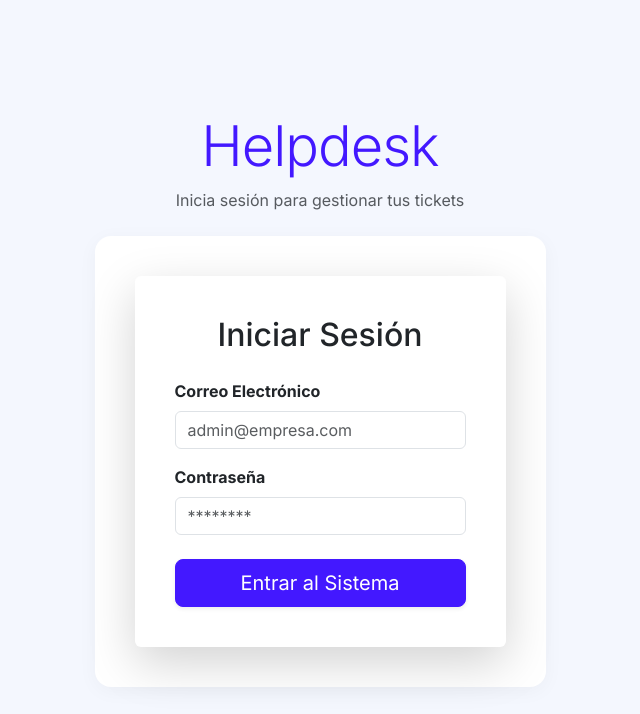
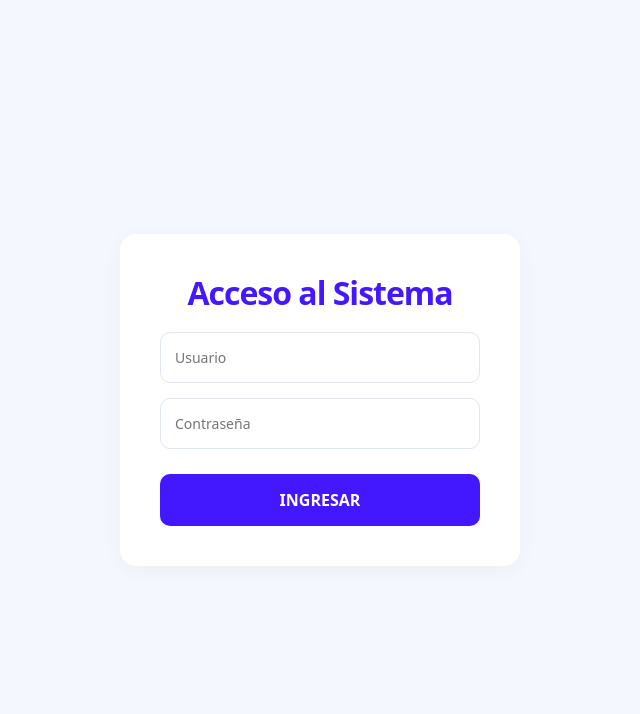
Before and after one commit to Amaaruu/TicketsFrontend, a React (Vite) app: page /login in a window 1280 px wide. Shown: the top 714 px of the page, without its empty margins (320-960 px from the left). Built offline with nearby package versions, Linux system fonts and the light colour scheme.

Commit message:
integracion de comunicacion con la api

```diff
--- a/src/api/userService.js
+++ b/src/api/userService.js
@@ -1,7 +1,26 @@
 import api from './axios';
 
-export const userService = {
-  getAll: () => api.get('/usuarios'),
-  delete: (id) => api.delete(`/usuarios/${id}`),
-  updateRole: (id, rolId) => api.patch(`/usuarios/${id}`, { rol: { id: rolId } })
+export const loginUsuario = async (credentials) => {
+    // Axios guarda la respuesta del backend en la propiedad 'data'
+    const response = await api.post('/usuarios/login', credentials);
+    return response.data;
 };
+
+export const obtenerUsuarios = async () => {
+    const response = await api.get('/usuarios');
+    return response.data;
+};
+
+export const crearUsuario = async (usuario) => {
+    const response = await api.post('/usuarios', usuario);
+    return response.data;
+};
+
+export const actualizarUsuario = async (id, usuario) => {
+    const response = await api.put(`/usuarios/${id}`, usuario);
+    return response.data;
+};
+
+export const eliminarUsuario = async (id) => {
+    await api.delete(`/usuarios/${id}`);
+};
--- a/src/pages/LoginPage.jsx
+++ b/src/pages/LoginPage.jsx
@@ -1,50 +1,81 @@
-import { useState } from 'react';
+import React, { useState } from 'react';
 import { useNavigate } from 'react-router-dom';
-import { Container, Row, Col, Alert } from 'react-bootstrap';
-import LoginForm from '../components/organisms/LoginForm';
-import api from '../api/axios';
+import { loginUsuario } from '../api/userService';
 import { useAuthStore } from '../store/useAuthStore';
-import '../styles/pages/LoginPage.css'; // <-- Ruta actualizada
+// Importamos tu archivo CSS (verifica que la ruta coincida con tu estructura)
+import '../styles/pages/LoginPage.css';
 
 const LoginPage = () => {
+    const [credentials, setCredentials] = useState({ username: '', password: '' });
+    const [error, setError] = useState('');
+
+    const setUser = useAuthStore(state => state.setUser);
+    const setToken = useAuthStore(state => state.setToken);
     const navigate = useNavigate();
-  const setToken = useAuthStore((state) => state.setToken);
-  const setUser = useAuthStore((state) => state.setUser);
 
-  const [error, setError] = useState(null);
+    const handleChange = (e) => {
+        setCredentials({ ...credentials, [e.target.name]: e.target.value });
+    };
 
-  const handleLogin = async (credentials) => {
+    const handleSubmit = async (e) => {
+        e.preventDefault();
         try {
-      setError(null);
-      const response = await api.post('/auth/login', credentials);
-      setToken(response.data.token);
-      setUser({
-        id: response.data.id,
-        email: response.data.email,
-        rol: response.data.rol
-      });
-      navigate('/dashboard');
+            const user = await loginUsuario(credentials);
+            setUser(user);
+            setToken(user.username);
+            navigate('/');
         } catch (err) {
-      const message = err.response?.data || "Error al conectar con el servidor";
-      setError(typeof message === 'object' ? "Credenciales incorrectas" : message);
+            setError('Credenciales inválidas. Intenta nuevamente.');
         }
     };
 
     return (
-    <Container className="vh-100">
-      <Row className="h-100 align-items-center justify-content-center">
-        <Col md={5}>
-          <div className="text-center mb-4">
-            <h1 className="display-4 login-title">Helpdesk</h1>
-            <p className="text-muted">Inicia sesión para gestionar tus tickets</p>
+        // Contenedor principal centrado
+        <div style={{ display: 'flex', height: '100vh', justifyContent: 'center', alignItems: 'center', backgroundColor: '#f4f7fe', fontFamily: 'system-ui, sans-serif' }}>
+
+            {/* Aplicamos tu clase .login-card */}
+            <div className="login-card" style={{ width: '100%', maxWidth: '400px', textAlign: 'center', boxSizing: 'border-box' }}>
+
+                {/* Aplicamos tu clase .login-title */}
+                <h2 className="login-title">Acceso al Sistema</h2>
+
+                {error && <p style={{ color: '#d32f2f', fontSize: '13px', marginBottom: '20px', fontWeight: '500' }}>{error}</p>}
+
+                <form onSubmit={handleSubmit} style={{ display: 'flex', flexDirection: 'column', gap: '15px', marginTop: '20px' }}>
+                    <input
+                        name="username"
+                        placeholder="Usuario"
+                        onChange={handleChange}
+                        required
+                        style={{ padding: '14px', borderRadius: '10px', border: '1px solid #e0e5f2', outline: 'none', fontSize: '14px' }}
+                    />
+                    <input
+                        name="password"
+                        type="password"
+                        placeholder="Contraseña"
+                        onChange={handleChange}
+                        required
+                        style={{ padding: '14px', borderRadius: '10px', border: '1px solid #e0e5f2', outline: 'none', fontSize: '14px' }}
+                    />
+                    <button
+                        type="submit"
+                        style={{
+                            padding: '14px',
+                            borderRadius: '10px',
+                            backgroundColor: '#4318ff', // Combinando con tu título
+                            color: 'white',
+                            border: 'none',
+                            fontWeight: '700',
+                            cursor: 'pointer',
+                            marginTop: '10px',
+                            transition: 'background 0.3s'
+                        }}
+                    >
+                        INGRESAR
+                    </button>
+                </form>
             </div>
-          {error && <Alert variant="danger" className="mb-4 rounded-3">{error}</Alert>}
-          <div className="login-card">
-            <LoginForm onLogin={handleLogin} />
         </div>
-        </Col>
-      </Row>
-    </Container>
     );
 };
 
--- a/src/pages/UsersView.jsx
+++ b/src/pages/UsersView.jsx
@@ -1,74 +1,104 @@
-import { useEffect, useState } from 'react';
-import { Table, Badge, Form, Button } from 'react-bootstrap';
-import { Trash2 } from 'lucide-react';
-import { userService } from '../api/userService';
-import '../styles/pages/ViewStyles.css'; // <-- Ruta actualizada
-import '../styles/components/organisms/TicketTable.css'; // <-- Ruta actualizada
+import React, { useState, useEffect } from 'react';
+import { obtenerUsuarios, crearUsuario, actualizarUsuario, eliminarUsuario } from '../api/userService';
 
 const UsersView = () => {
   const [usuarios, setUsuarios] = useState([]);
+  const [form, setForm] = useState({ username: '', password: '', nombre: '', rol: '' });
+  const [editingId, setEditingId] = useState(null);
+
+  useEffect(() => {
+    cargarUsuarios();
+  }, []);
 
   const cargarUsuarios = async () => {
-    const res = await userService.getAll();
-    setUsuarios(res.data);
+    try {
+      const data = await obtenerUsuarios();
+      setUsuarios(data);
+    } catch (error) {
+      console.error("Error al cargar usuarios", error);
+    }
   };
 
-  useEffect(() => { cargarUsuarios(); }, []);
+  const handleChange = (e) => {
+    setForm({ ...form, [e.target.name]: e.target.value });
+  };
 
-  const handleEliminar = async (id) => {
-    if(window.confirm("¿Seguro que deseas desactivar este usuario?")) {
-      await userService.delete(id);
+  const handleSubmit = async (e) => {
+    e.preventDefault();
+    if (editingId) {
+      await actualizarUsuario(editingId, form);
+    } else {
+      await crearUsuario(form);
+    }
+    setForm({ username: '', password: '', nombre: '', rol: '' });
+    setEditingId(null);
+    cargarUsuarios();
+  };
+
+  const handleEdit = (u) => {
+    setForm({ username: u.username, password: u.password, nombre: u.nombre, rol: u.rol });
+    setEditingId(u.id);
+  };
+
+  const handleDelete = async (id) => {
+    if(window.confirm("¿Estás seguro de eliminar este usuario?")) {
+      await eliminarUsuario(id);
       cargarUsuarios();
     }
   };
 
-  const handleCambiarRol = async (id, nuevoRolId) => {
-    await userService.updateRole(id, nuevoRolId);
-    cargarUsuarios();
+  // Estilos limpios y minimalistas en línea para rapidez
+  const styles = {
+    container: { padding: '40px', maxWidth: '1000px', margin: '0 auto', fontFamily: 'system-ui, sans-serif', color: '#333' },
+    title: { fontSize: '24px', fontWeight: '300', marginBottom: '30px', borderBottom: '1px solid #eaeaea', paddingBottom: '10px', letterSpacing: '1px' },
+    form: { display: 'grid', gridTemplateColumns: 'repeat(auto-fit, minmax(200px, 1fr))', gap: '15px', marginBottom: '40px' },
+    input: { padding: '12px', border: '1px solid #ccc', borderRadius: '4px', outline: 'none', fontSize: '14px', transition: 'border-color 0.3s' },
+    button: { padding: '12px 20px', backgroundColor: '#000', color: '#fff', border: 'none', cursor: 'pointer', fontSize: '14px', textTransform: 'uppercase', letterSpacing: '1px' },
+    buttonOutline: { padding: '8px 12px', backgroundColor: 'transparent', color: '#000', border: '1px solid #000', cursor: 'pointer', fontSize: '12px', textTransform: 'uppercase', marginRight: '8px' },
+    table: { width: '100%', borderCollapse: 'collapse', marginTop: '20px' },
+    th: { textAlign: 'left', padding: '15px 10px', borderBottom: '2px solid #000', fontWeight: '500', fontSize: '14px', textTransform: 'uppercase' },
+    td: { padding: '15px 10px', borderBottom: '1px solid #eaeaea', fontSize: '14px' }
   };
 
   return (
-    <div className="view-container">
-      <h3 className="view-header mb-4">Gestión de Usuarios</h3>
-      <Table hover responsive className="custom-table">
+    <div style={styles.container}>
+      <h1 style={styles.title}>Gestión de Usuarios</h1>
+
+      <form onSubmit={handleSubmit} style={styles.form}>
+        <input style={styles.input} name="username" value={form.username} onChange={handleChange} placeholder="Username" required />
+        <input style={styles.input} name="password" type="password" value={form.password} onChange={handleChange} placeholder="Contraseña" required />
+        <input style={styles.input} name="nombre" value={form.nombre} onChange={handleChange} placeholder="Nombre Completo" required />
+        <input style={styles.input} name="rol" value={form.rol} onChange={handleChange} placeholder="Rol (Ej: ADMIN)" required />
+        <button style={styles.button} type="submit">
+          {editingId ? 'Guardar Cambios' : 'Añadir Usuario'}
+        </button>
+      </form>
+
+      <table style={styles.table}>
         <thead>
           <tr>
-            <th>ID</th>
-            <th>Nombre</th>
-            <th>Email</th>
-            <th>Rol Actual</th>
-            <th>Cambiar Rol</th>
-            <th>Acciones</th>
+            <th style={styles.th}>ID</th>
+            <th style={styles.th}>Username</th>
+            <th style={styles.th}>Nombre</th>
+            <th style={styles.th}>Rol</th>
+            <th style={styles.th}>Acciones</th>
           </tr>
         </thead>
         <tbody>
           {usuarios.map(u => (
             <tr key={u.id}>
-              <td>#{u.id}</td>
-              <td>{u.nombre}</td>
-              <td>{u.email}</td>
-              <td>
-                <Badge bg={u.rol === 'ADMINISTRADOR' ? 'danger' : u.rol === 'AGENTE' ? 'warning' : 'info'}>
-                  {u.rol}
-                </Badge>
-              </td>
-              <td>
-                <Form.Select size="sm" onChange={(e) => handleCambiarRol(u.id, e.target.value)} defaultValue="">
-                   <option value="" disabled>Asignar...</option>
-                   <option value="1">Administrador</option>
-                   <option value="2">Agente</option>
-                   <option value="3">Cliente</option>
-                </Form.Select>
-              </td>
-              <td>
-                <Button variant="outline-danger" size="sm" onClick={() => handleEliminar(u.id)}>
-                  <Trash2 size={16} />
-                </Button>
+              <td style={styles.td}>{u.id}</td>
+              <td style={styles.td}>{u.username}</td>
+              <td style={styles.td}>{u.nombre}</td>
+              <td style={styles.td}>{u.rol}</td>
+              <td style={styles.td}>
+                <button style={styles.buttonOutline} onClick={() => handleEdit(u)}>Editar</button>
+                <button style={{...styles.buttonOutline, color: '#d32f2f', borderColor: '#d32f2f'}} onClick={() => handleDelete(u.id)}>Eliminar</button>
               </td>
             </tr>
           ))}
         </tbody>
-      </Table>
+      </table>
     </div>
   );
 };
```
Also changed, not shown: 1 other file (tests, documents, lock files or other folders). Lines whose indentation alone changed are shown as unchanged.
